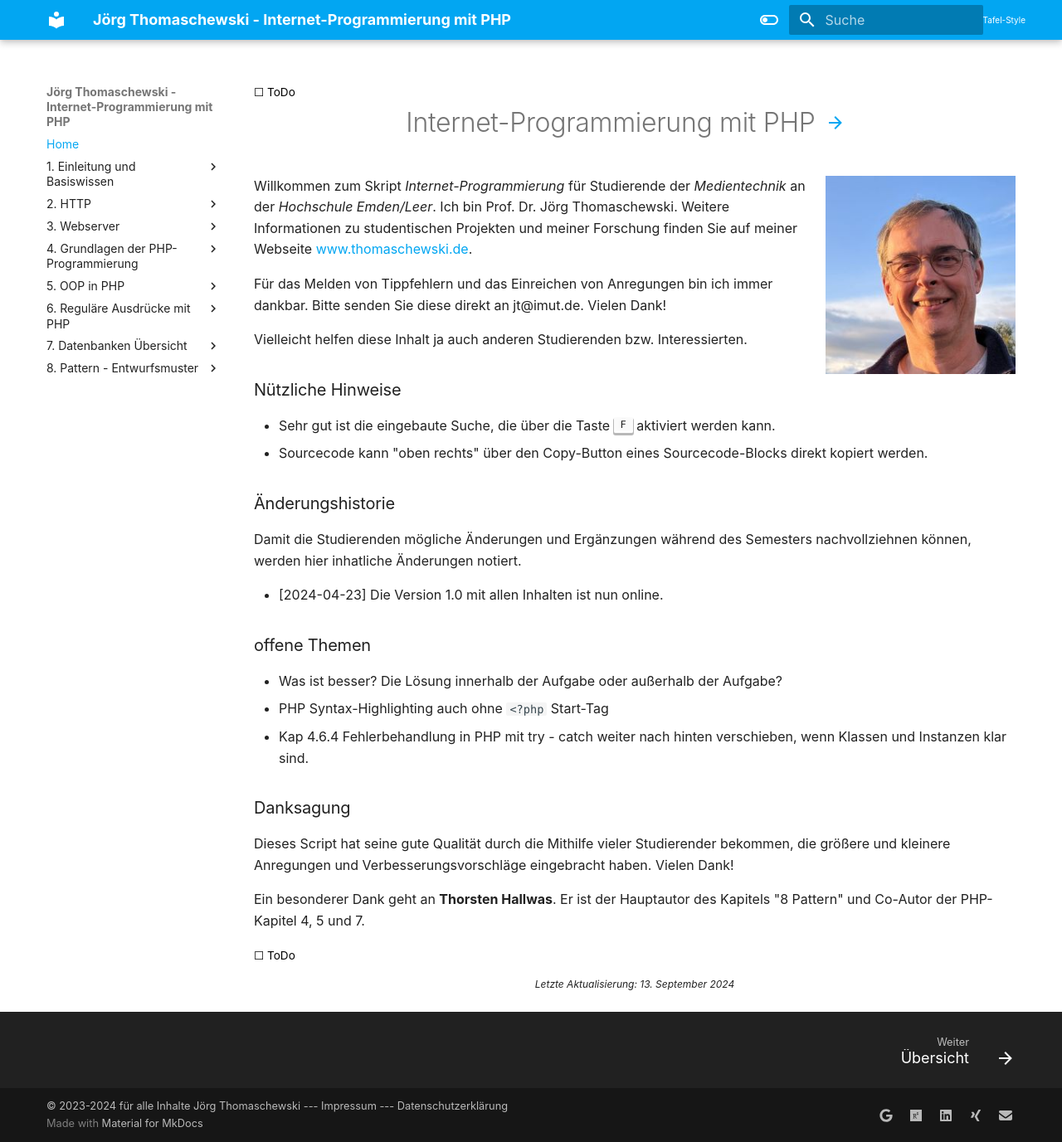
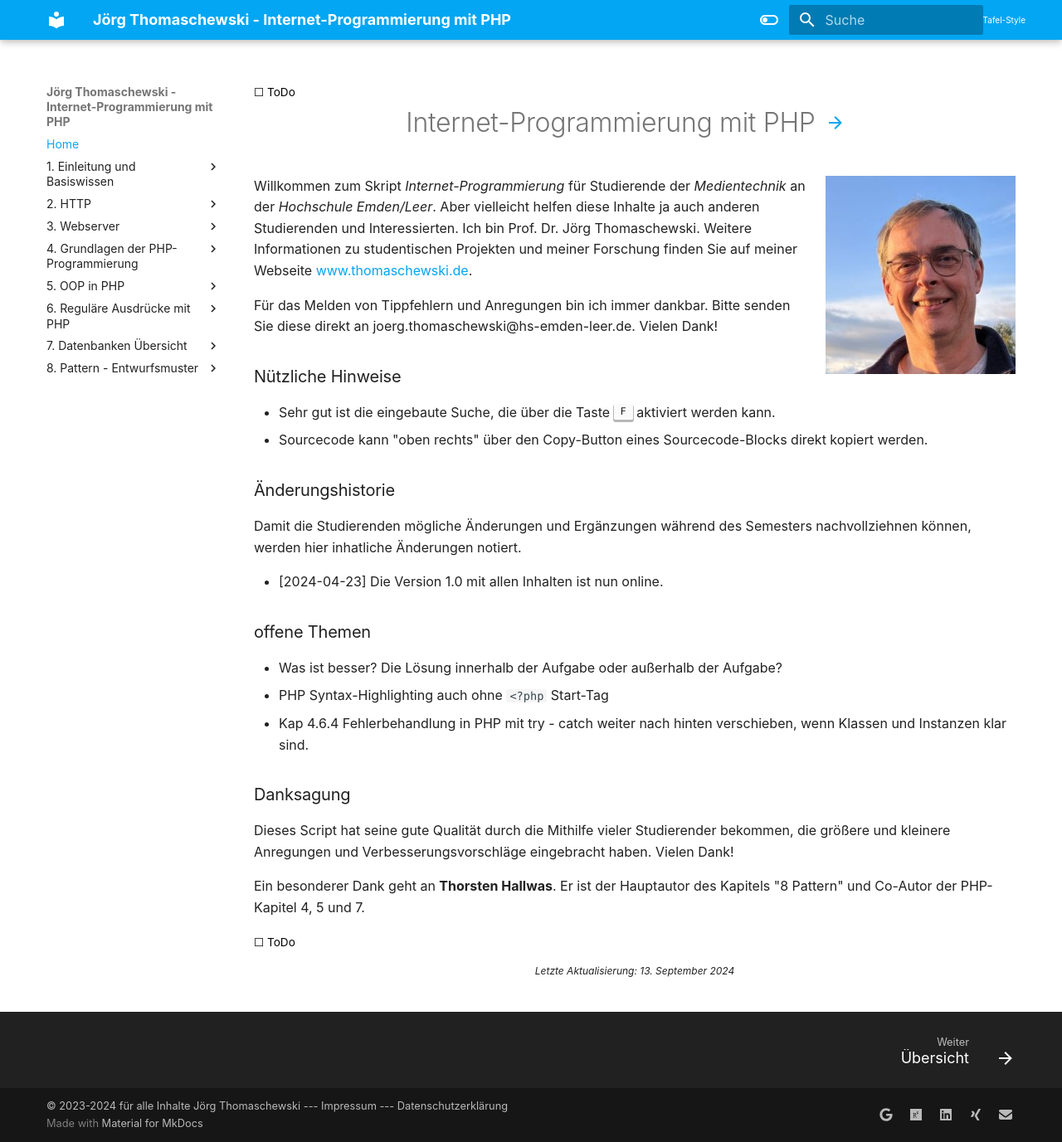
Before and after one commit to JoergThomaschewski/website-iprog-php, an MkDocs documentation site: the page built from docs/index.md, in a window 1280 px wide and 1377 px high. Shown: the whole window at 83% size. Built offline with MkDocs 1.6.1 and Material for MkDocs 9.7.7, drawn with Linux system fonts in a browser that asks for light colours.

Commit message:
mailadresse geändert

```diff
--- a/docs/index.md
+++ b/docs/index.md
@@ -1,11 +1,10 @@
 # Internet-Programmierung mit PHP
 ![Jörg Thomaschewski](./assets/images/JT-Web.jpg){align=right width="25%"}
 
-Willkommen zum Skript *Internet-Programmierung* für Studierende der *Medientechnik* an der *Hochschule Emden/Leer*. Ich bin Prof. Dr. Jörg Thomaschewski. Weitere Informationen zu studentischen Projekten und meiner Forschung finden Sie auf meiner Webseite [www.thomaschewski.de](https://thomaschewski.de).
+Willkommen zum Skript *Internet-Programmierung* für Studierende der *Medientechnik* an der *Hochschule Emden/Leer*. Aber vielleicht helfen diese Inhalte ja auch anderen Studierenden und Interessierten. Ich bin Prof. Dr. Jörg Thomaschewski. Weitere Informationen zu studentischen Projekten und meiner Forschung finden Sie auf meiner Webseite [www.thomaschewski.de](https://thomaschewski.de).
 
-Für das Melden von Tippfehlern und das Einreichen von Anregungen bin ich immer dankbar. Bitte senden Sie diese direkt an jt@imut.de. Vielen Dank!
+Für das Melden von Tippfehlern und Anregungen bin ich immer dankbar. Bitte senden Sie diese direkt an joerg.thomaschewski@hs-emden-leer.de. Vielen Dank!
 
-Vielleicht helfen diese Inhalt ja auch anderen Studierenden bzw. Interessierten.
 
 ### Nützliche Hinweise
 - Sehr gut ist die eingebaute Suche, die über die Taste <kbd>F</kbd> aktiviert werden kann.
```
